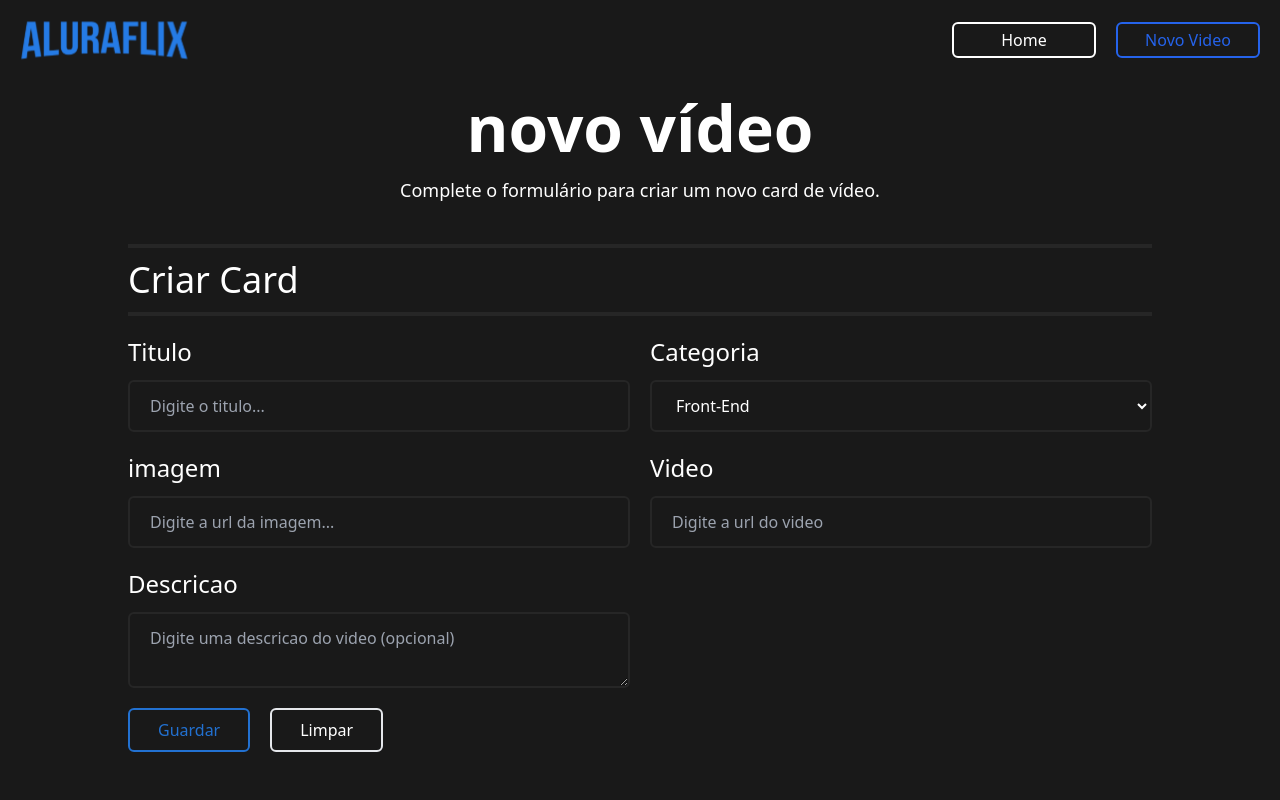
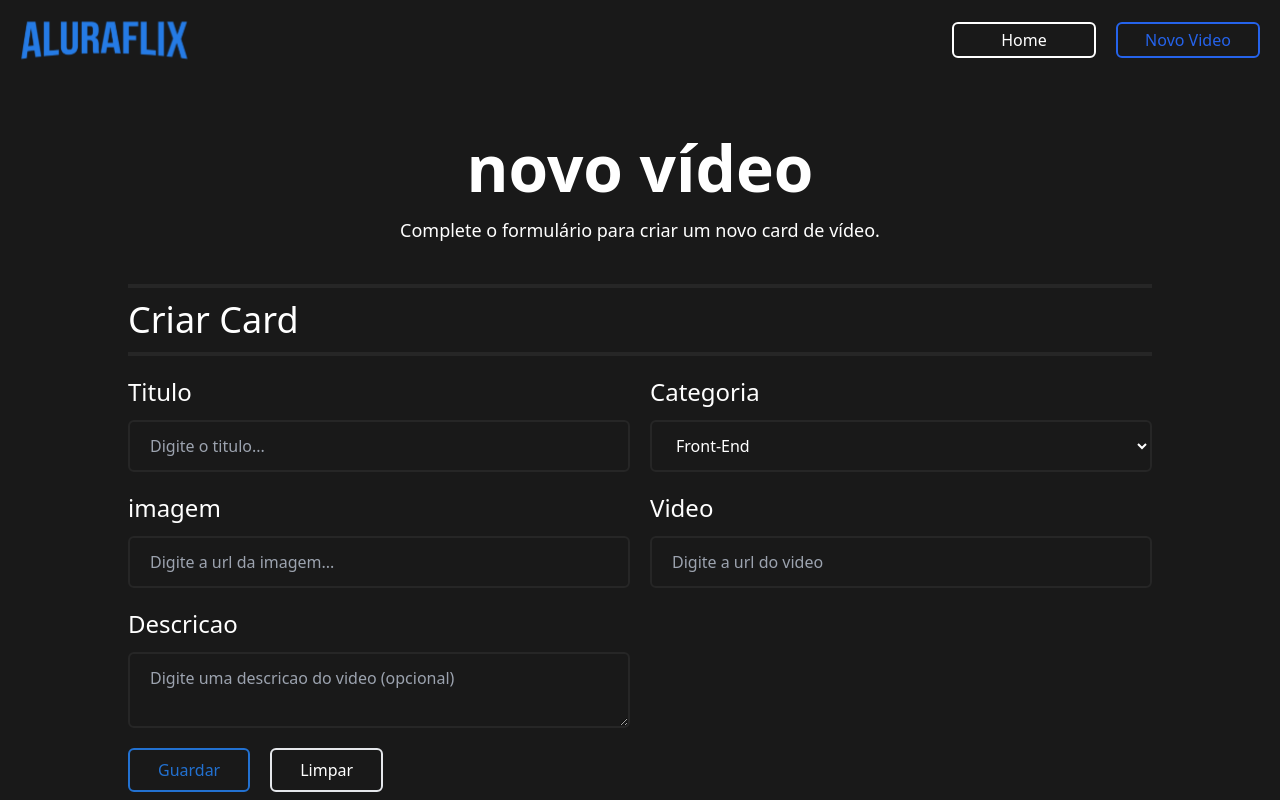
Before and after one commit to ThomazHilario/AluraFlix, a React (Vite) app: page /newvideo in a window 1280 px wide. Shown: the top 800 px of the page. Built offline with nearby package versions, Linux system fonts and the light colour scheme.

Commit message:
Style: NewVideo.tsx
- Deixar a altura automática.

```diff
--- a/src/Pages/NewVideo.tsx
+++ b/src/Pages/NewVideo.tsx
@@ -71,7 +71,7 @@ export const NewVideo = () => {
     }
 
     return(
-        <main className="h-screen bg-[#191919] text-white flex flex-col items-center gap-10">
+        <main className="bg-[#191919] text-white flex flex-col items-center gap-10 py-10">
             <article className="text-center">
                 <h1 className="text-[4rem] font-bold">novo vídeo</h1>
                 <p className="text-lg">Complete o formulário para criar um novo card de vídeo.</p>
```
